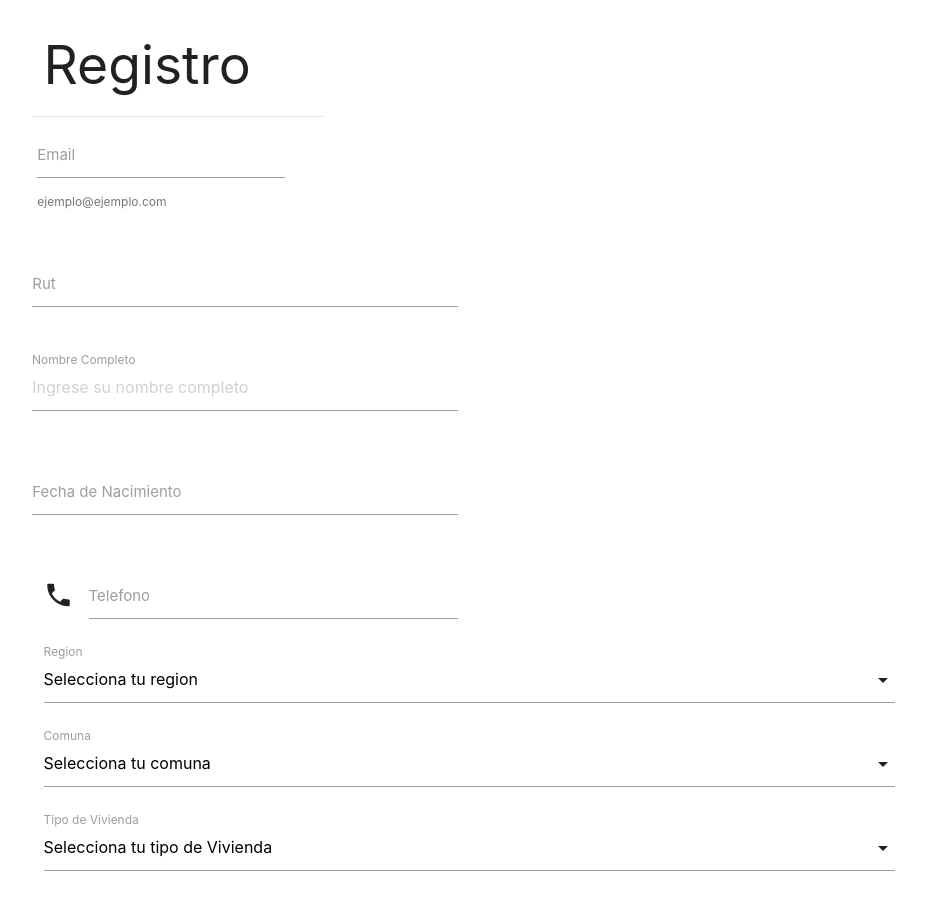
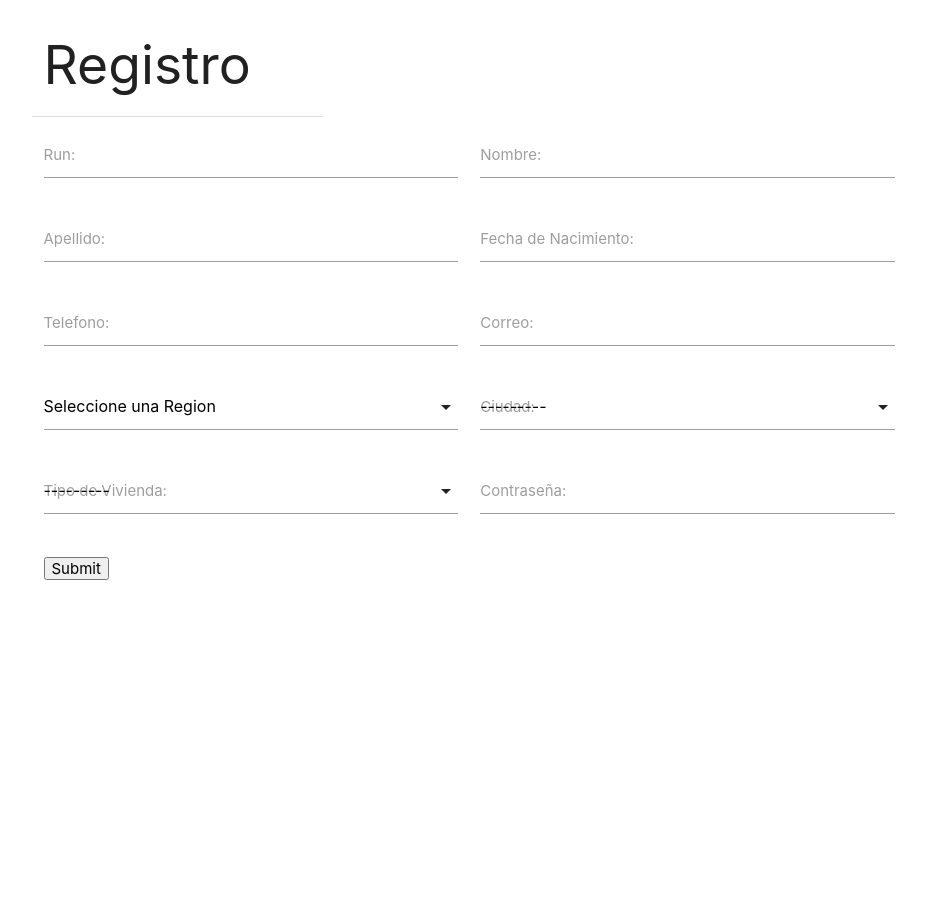
Before and after one commit to diegobaeza/mis-perris, a Django app: page /registro/ in a window 1280 px wide. Shown: the whole page, without its empty margins (171-1097 px from the left). After the commit the page ends 580 px from the top, so only its background shows below. Run offline with Django 3.2, Linux system fonts and the light colour scheme; data comes from the database, SQL or seed files in the repository.

Commit message:
Formulario Registro Funcional

```diff
--- /dev/null
+++ b/perris/forms.py
@@ -0,0 +1,25 @@
+from django import forms
+from django.utils.translation import ugettext_lazy
+from django.core.exceptions import ValidationError
+from .models import *
+import datetime
+
+
+
+class RegistroForm(forms.ModelForm):
+
+	contrasena = forms.CharField(widget=forms.PasswordInput, label='Contraseña')
+	region = forms.ModelChoiceField( queryset=Region.objects.all(), empty_label='Seleccione una Region', label='')
+	class Meta:
+		model = Usuario
+		fields = ('run', 'nombre', 'apellido', 'fechaNacimiento', 'telefono', 'correo', 'region', 'ciudad', 'tipoVivienda', 'contrasena')
+
+		labels = {
+			'run' : 'Run',
+			'nombre' : 'Nombre',
+			'apellido' : 'Apellido',
+			'fechaNacimiento' : 'Fecha de Nacimiento',
+			'telefono' : 'Telefono',
+			'correo' : 'Correo',
+			'tipoVivienda' : 'Tipo de Vivienda'
+			}
--- a/perris/models.py
+++ b/perris/models.py
@@ -70,11 +70,12 @@ class Usuario(models.Model):
 	region = models.ForeignKey(Region, on_delete=models.CASCADE)
 	ciudad = models.ForeignKey(Ciudad, on_delete=models.CASCADE)
 	tipoVivienda = models.ForeignKey(TipoVivienda, on_delete=models.CASCADE)
-	contrasena = forms.CharField(widget=forms.PasswordInput)
-	tipoUsuario = models.ForeignKey(TipoUsuario, on_delete=models.CASCADE)
+	contrasena = models.CharField(max_length=20, default='DEFAULT')
+
 
 	def __str__(self):
-		return (self.nombre + " " + self. apellidos)
+		return (self.nombre + " " + self. apellido)
+
 #Tabla RegistroAdopcion
 
 class RegistroAdopcion(models.Model):
@@ -82,4 +83,4 @@ class RegistroAdopcion(models.Model):
 	rescatado = models.ForeignKey(Rescatado, on_delete=models.CASCADE)
 
 	def __str__(self):
-		return (self.run + " " +self.rescatado)
+		return (self.run + " " +self.rescatado)()
--- a/perris/templates/perris/Registro.html
+++ b/perris/templates/perris/Registro.html
@@ -21,84 +21,28 @@
 
 	 <div class="container row">
 	 	<div class="col s12">
+
 	 		<h2 class="col s12">Registro</h2>
 	 		<div class="divider col s7 m6 l4 offset-s1"></div>
 
-	 		<div class="row">
-		        <div class="col s12">
-		          <div class="input-field inline">
-		            <input id="email_inline" type="email" class="validate">
-		            <label for="email_inline">Email</label>
-		            <span class="helper-text" data-error="wrong" data-success="right">ejemplo@ejemplo.com</span>
-		          </div>
-		        </div>
+	 		<div>
+	 			<form class="col s12" action="{% url 'registro' %}" method='POST'>
+	 				{% csrf_token %}
+	 				<div class="row">
+	 					{% for field in form %}
+		 					<div class="input-field col s6">
+		 						{{ field.label_tag }}
+		 						{{ field.errors}}
+
+		 						{{ field }}
+		 					</div>
+	 					{% endfor %}
+	 				</div>
+
+				<input type="submit" value="Submit">
+			</form>
 	 		</div>
 
-		   	<div class="row">
-		        <div class="input-field col s6">
-		            <input id="input_text" type="text" data-length="10">
-		            <label for="input_text">Rut</label>
-		        </div>
-		    </div>
-
-
-		    <div class="row">
-
-			    <div class="input-field col s6">
-			        <input placeholder="Ingrese su nombre completo" id="first_name" type="text" class="validate">
-			        <label for="first_name">Nombre Completo</label>
-			    </div>
-
-			</div>
-
-			<div class="row">
-
-			    <div class="input-field col s6">
-			        <input id="fechaN" type="text" class="datepicker">
-					<label for="fechaN">Fecha de Nacimiento	</label>
-			    </div>
-
-			</div>
-
-
-			<div class="input-field col s6">
-		        <i class="material-icons prefix">phone</i>
-		        <input id="icon_telephone" type="tel" class="validate">
-		        <label for="icon_telephone">Telefono</label>
-		    </div>
-
-
-		    <div class="input-field col s12">
-				<select>
-				    <option value="" disabled selected>Selecciona tu region</option>
-				    <option value="1">Los Lagos</option>
-				    <option value="2">Magallanes</option>
-				    <option value="3">Metropolitana de Santiago</option>
-				</select>
-				<label>Region</label>
-			</div>
-
-
-			<div class="input-field col s12">
-				<select>
-				    <option value="" disabled selected>Selecciona tu comuna</option>
-				    <option value="1">Comuna 1</option>
-				    <option value="2">Comuna 2</option>
-				    <option value="3">Comuna 3</option>
-				</select>
-				<label>Comuna</label>
-			</div>
-
-			<div class="input-field col s12">
-				<select>
-				   	<option value="" disabled selected>Selecciona tu tipo de Vivienda</option>
-				    <option value="1">Casa con patio grande</option>
-				    <option value="2">Casa con patio pequeño</option>
-				    <option value="3">Casa sin patio</option>
-				    <option value="4">Departamento</option>
-				</select>
-				<label>Tipo de Vivienda</label>
-			</div>
 	 </div>
 	</div>
 
--- a/perris/urls.py
+++ b/perris/urls.py
@@ -4,9 +4,7 @@ from django.views.generic import TemplateView
 
 urlpatterns = [
     url(r'^$', views.index),
-    url(r'^principal/', TemplateView.as_view(template_name="perris/Principal.html"),
-    					name='principal'),
-    url(r'^registro/', TemplateView.as_view(template_name="perris/Registro.html"),
-    					name='registro'),
+    url(r'^principal/', views.principal, name = 'principal'),
+    url(r'^registro/', 	views.registro, name = 'registro'),
 
 ]
--- a/perris/views.py
+++ b/perris/views.py
@@ -1,5 +1,25 @@
-from django.shortcuts import render
+from django.shortcuts import render, redirect, get_object_or_404
+from .models import Usuario
+from .forms import *
 
 # Create your views here.
 def index(request):
     return render(request, 'perris/index.html', {})
+
+def principal(request):
+	return render(request, 'perris/Principal.html')
+
+def registro(request):
+	if request.method == 'POST':
+		form = RegistroForm(request.POST)
+
+		if form.is_valid():
+			post = form.save(commit=False)
+			post.save()
+
+			return redirect(principal)
+
+	else:
+
+		form = RegistroForm()
+	return render(request, 'perris/Registro.html', {'form' : form})
```
Also changed, not shown: db.sqlite3, perris/migrations/0004_auto_20181027_0357.py (added).
